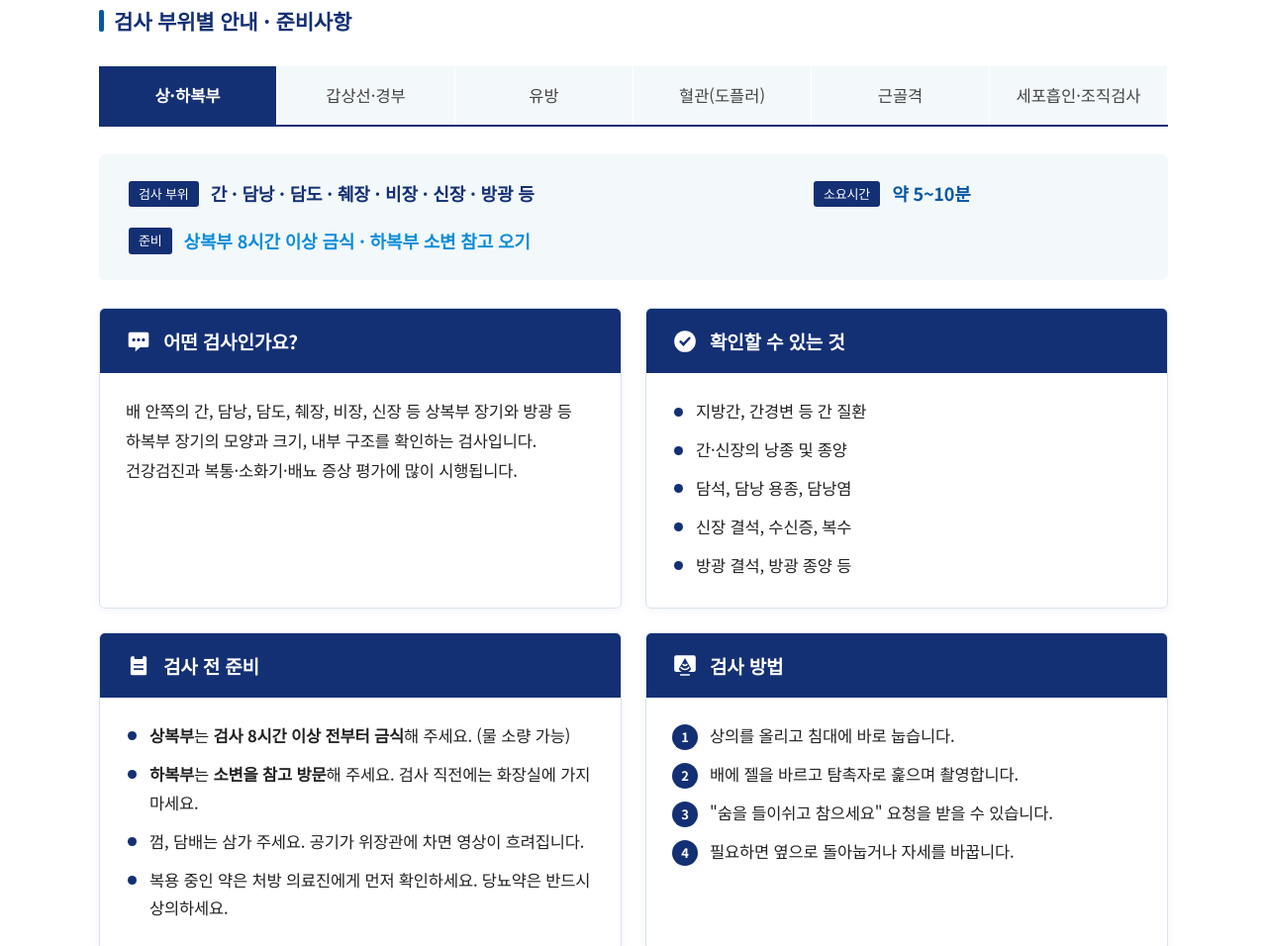
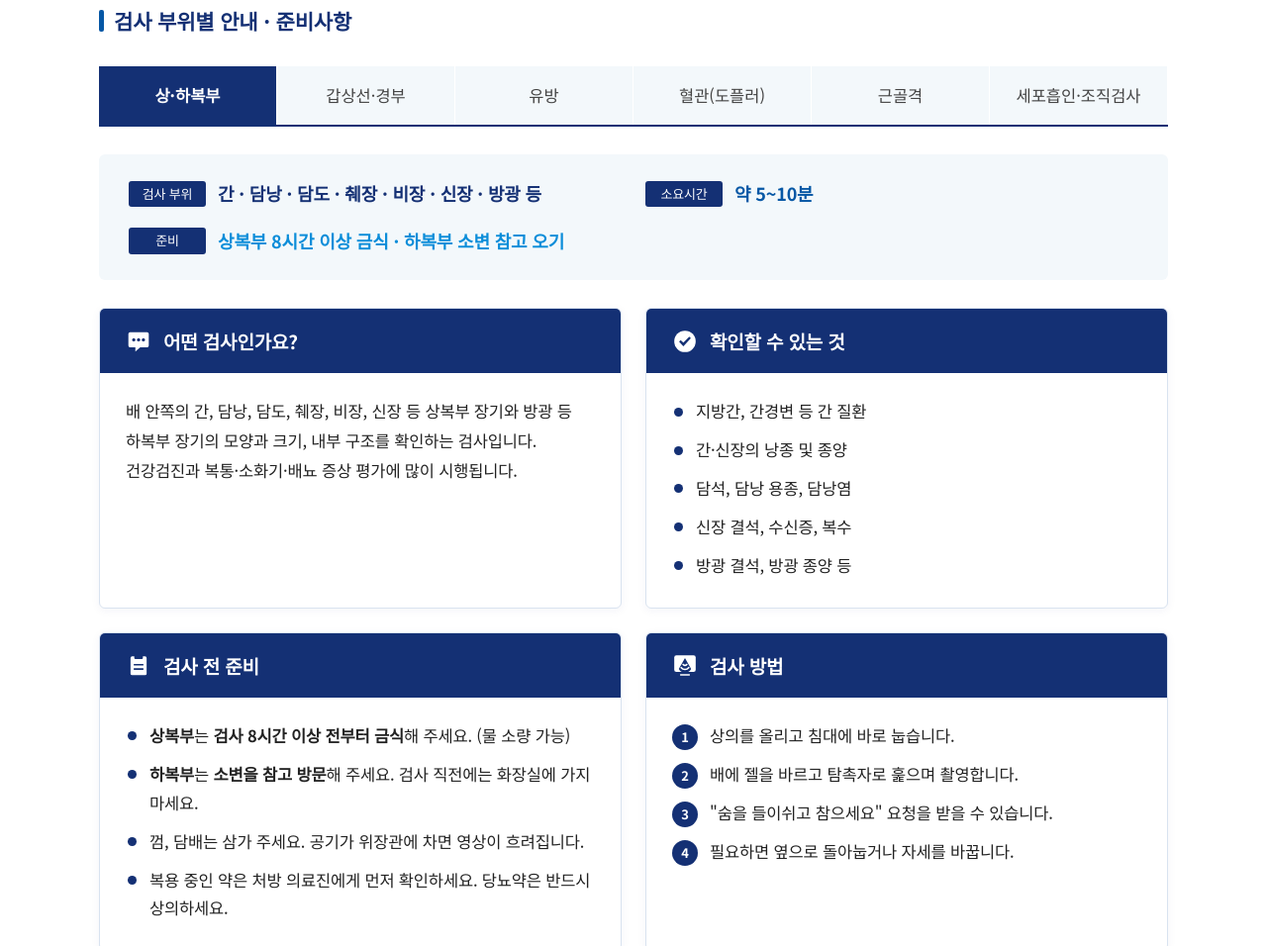
Before and after one commit to hyumc-us/hyumc-us.github.io, a plain HTML site: page exam/index.html in a window 1280 px wide. Shown: the part 1902-2858 px from the top of the page at 99% size. Drawn offline with Linux system fonts and the light colour scheme.

Commit message:
v50: summary row alignment
Co-Authored-By: Claude Sonnet 5.5 <noreply@anthropic.com>

```diff
--- a/assets/style.css
+++ b/assets/style.css
@@ -994,3 +994,9 @@ body .ft details.ddm summary{border-radius:0}
   .ex-sum span.k{flex:none;margin-top:2px}
   .ex-sum b{flex:1;font-size:14.5px;line-height:1.5}
 }
+
+/* ===== v50: 요약 줄 라벨 크기 통일, 소요시간을 오른쪽 카드 시작선에 맞춤 ===== */
+.ex-sum span.k{min-width:78px;text-align:center;box-sizing:border-box}
+@media(min-width:901px){
+  .ex-sum.wide3{grid-template-columns:calc(50% + 12px) 1fr;column-gap:0;justify-content:stretch}
+}
```
